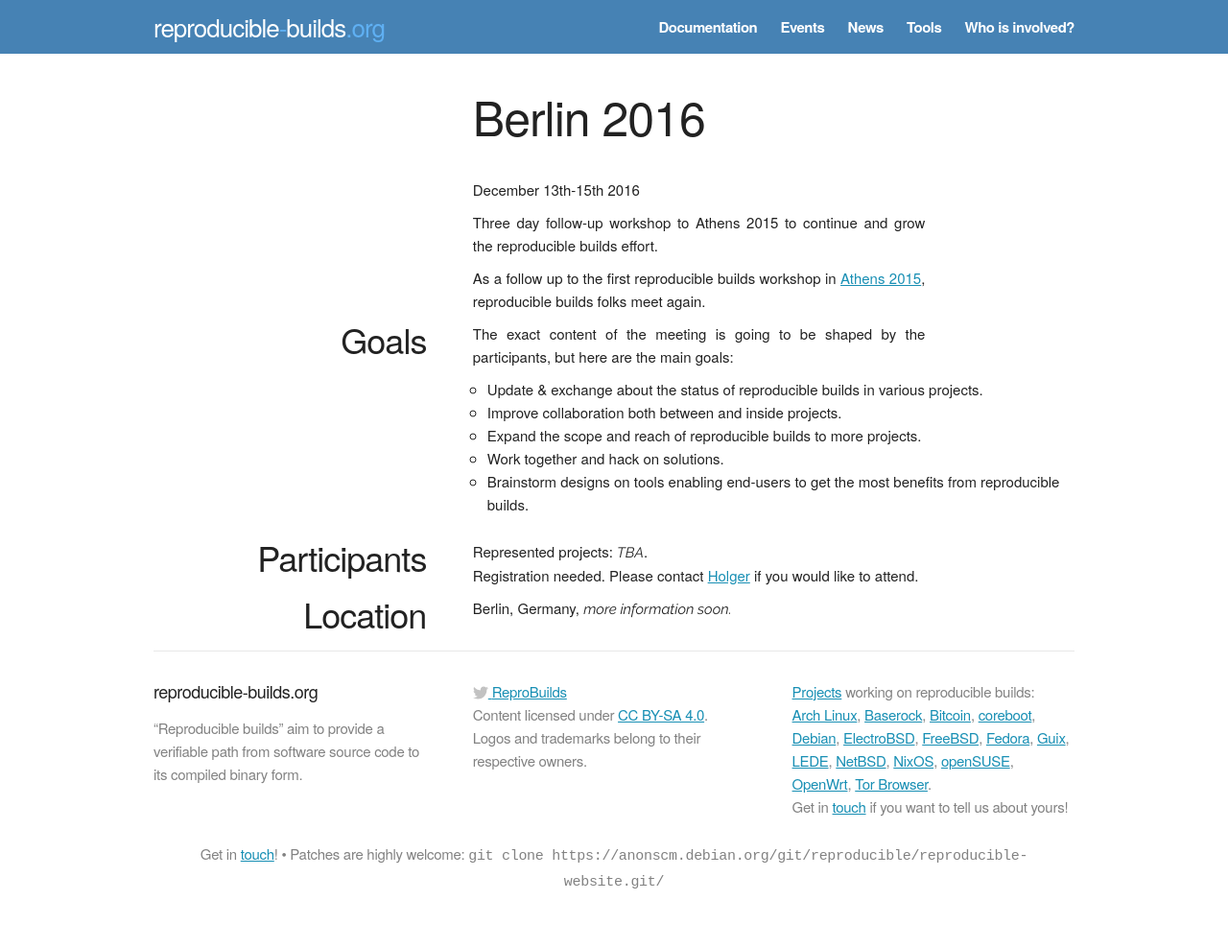
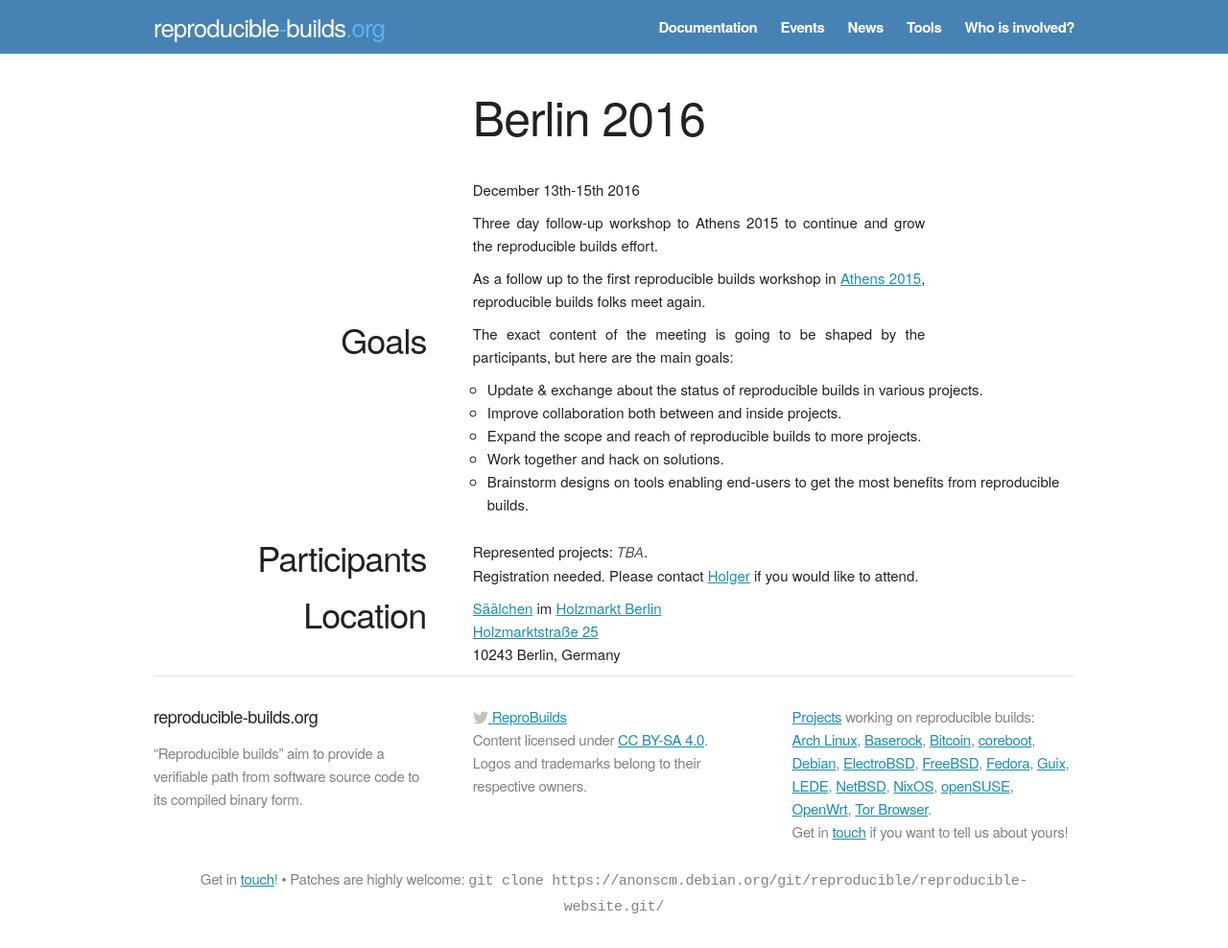
Before and after one commit to prototypefund/reproducible-website, a Jekyll site: the page built from _events/berlin2016.html, in a window 1280 px wide. Shown: the whole page at 96% size. Built offline with Jekyll 4.4.1, drawn with Linux system fonts in a browser that asks for light colours; some web fonts are replaced; before the commit the page ends 962 px from its top, so only the background shows below that.

Commit message:
Revert "hide the location a bit"
This reverts commit 15a50466086f3f0c0d217d26cae04690fb6f930b.

```diff
--- a/_events/berlin2016.html
+++ b/_events/berlin2016.html
@@ -53,7 +53,9 @@ event_summary: Three day follow-up workshop to Athens 2015 to continue and grow
   </div>
   <div class="eight columns text">
     <p>
-      Berlin, Germany, <em>more information soon.</em>
+      <a href="http://meow.berlin/r/saeaelchen">Säälchen</a> im <a href="http://www.holzmarkt.com/">Holzmarkt Berlin</a><br />
+      <a href="https://www.google.de/maps/place/Holzmarktstra%C3%9Fe+25,+10243+Berlin/@52.5127567,13.4221966,17z">Holzmarktstraße 25</a><br />
+      10243 Berlin, Germany
     </p>
   </div>
 </div>
```
